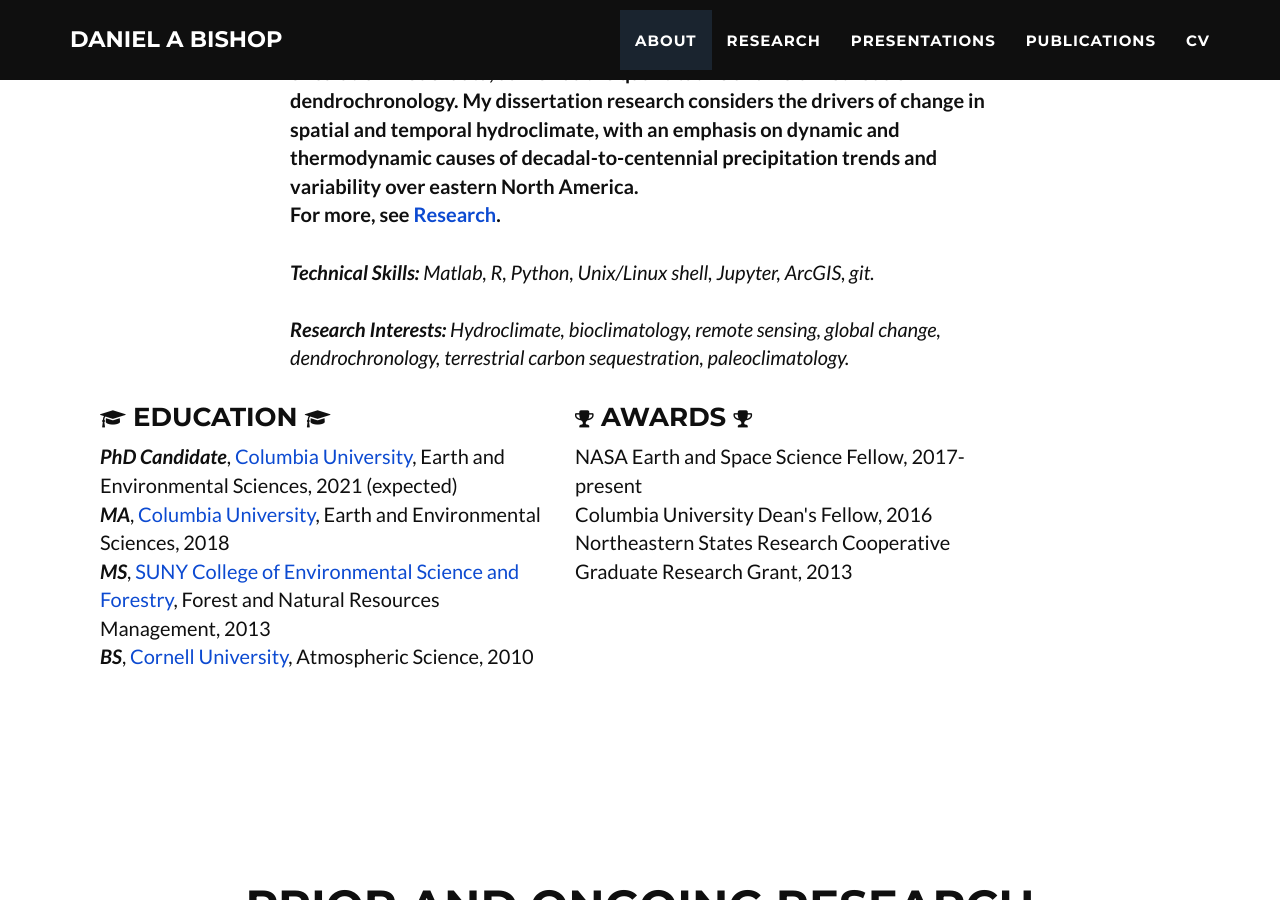
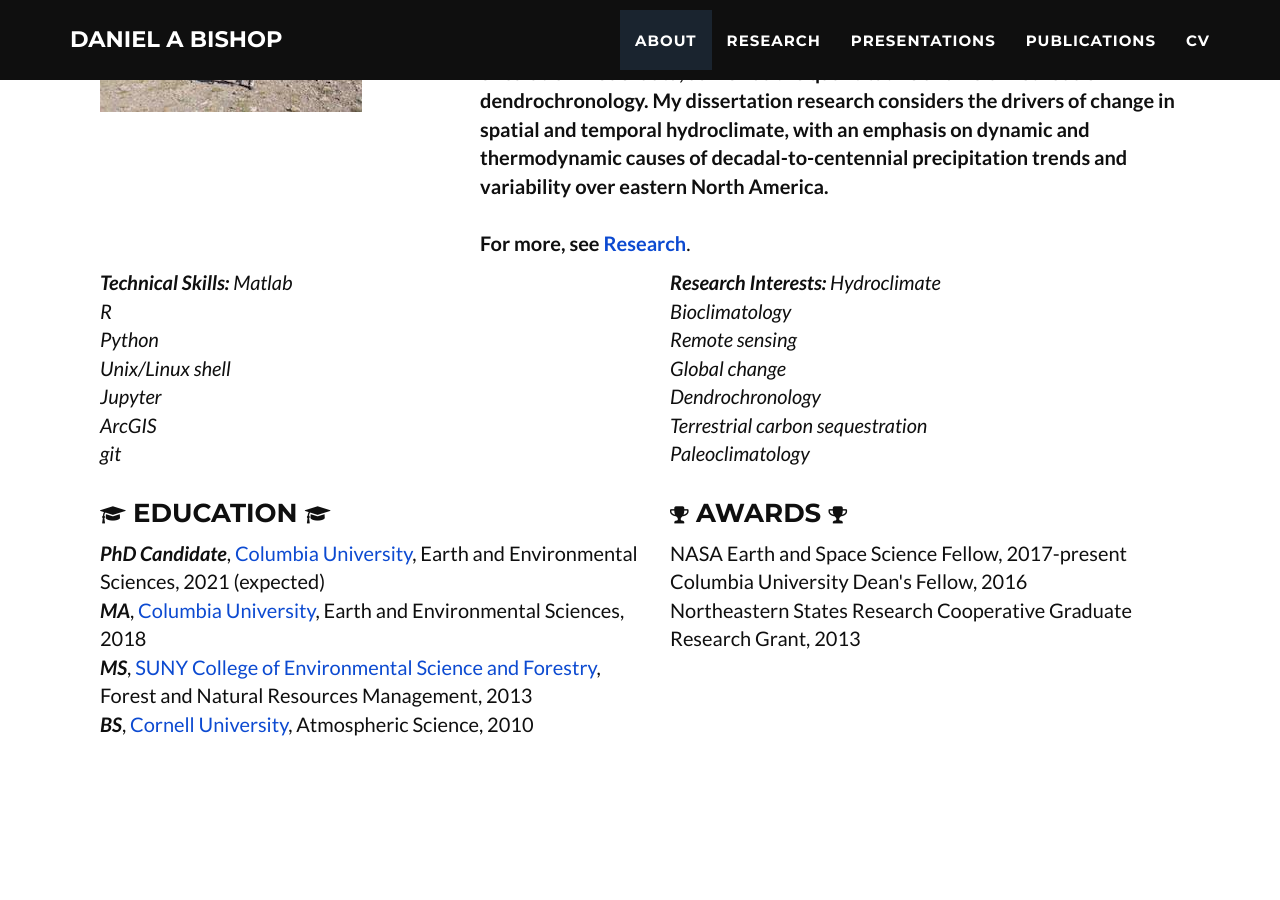
Before and after one commit to danielabishop/danielabishop.github.io, a Jekyll site: the page built from index.html, in a window 1280 px wide and 900 px high, scrolled down 1048 px. Built offline with Jekyll 4.4.1, drawn with Linux system fonts in a browser that asks for light colours; some web fonts are replaced; comment, search, counter and statistics services are not loaded.

Commit message:
About updates

```diff
--- a/_includes/portfolio_grid.html
+++ b/_includes/portfolio_grid.html
@@ -13,7 +13,7 @@
             </div>
 
             <div class="container">
-                <div class="col-md-2">
+                <div class="col-md-4">
                     <img class="img-responsive" src="img/about.jpg" alt="">
                 </div>
                 <div class="col-md-8">
@@ -23,16 +23,25 @@
                         circulation model data, as well as the quantitative and field methods of dendrochronology. My
                         dissertation research considers the drivers of change in spatial and temporal hydroclimate, with an
                         emphasis on dynamic and thermodynamic causes of decadal-to-centennial precipitation trends and
-                        variability over eastern North America.<br>For more, see <a class="page-scroll" href="#research">Research</a>.</b><br><br><i><b>Technical Skills:</b> Matlab, R,
-                        Python, Unix/Linux shell, Jupyter, ArcGIS, git.<br><br>
-                        <b>Research Interests:</b> Hydroclimate, bioclimatology, remote sensing, global change, dendrochronology,
-                        terrestrial carbon sequestration, paleoclimatology.</i>
+                        variability over eastern North America.<br><br>For more, see <a class="page-scroll"
+                                                                                        href="#research">Research</a></b>.
+                </div>
+            </div>
+
+            <div class="container">
+                <div class="col-md-6">
+                    <p><i><b>Technical Skills:</b> Matlab<br>R<br>Python<br>Unix/Linux shell<br>Jupyter<br>ArcGIS<br>git</i>
+                    </p>
+                </div>
+                <div class="col-md-6">
+                    <p><i><b>Research Interests:</b> Hydroclimate<br>Bioclimatology<br>Remote sensing<br>Global
+                        change<br>Dendrochronology<br>Terrestrial carbon sequestration<br>Paleoclimatology</i>
                     </p>
                 </div>
             </div>
 
             <div class="container">
-                <div class="col-md-5">
+                <div class="col-md-6">
                     <h3 class="section-heading"><i style="font-size:20px" class="fa">&#xf19d;</i> Education
                         <i style="font-size:20px" class="fa">&#xf19d;</i></h3>
                     <p><b><i>PhD Candidate</i></b>, <a href="https://eesc.columbia.edu">Columbia University</a>,
@@ -44,7 +53,7 @@
                         <b><i>BS</i></b>, <a href="https://www.eas.cornell.edu/eas">Cornell University</a>,
                         Atmospheric Science, 2010</p>
                 </div>
-                <div class="col-md-5">
+                <div class="col-md-6">
                     <h3 class="section-heading"><i style="font-size:20px" class="fa">&#xf091;</i> Awards
                         <i style="font-size:20px" class="fa">&#xf091;</i></h3>
                     <p>NASA Earth and Space Science Fellow, 2017-present<br>
```
Also changed, not shown: 6 other files.
